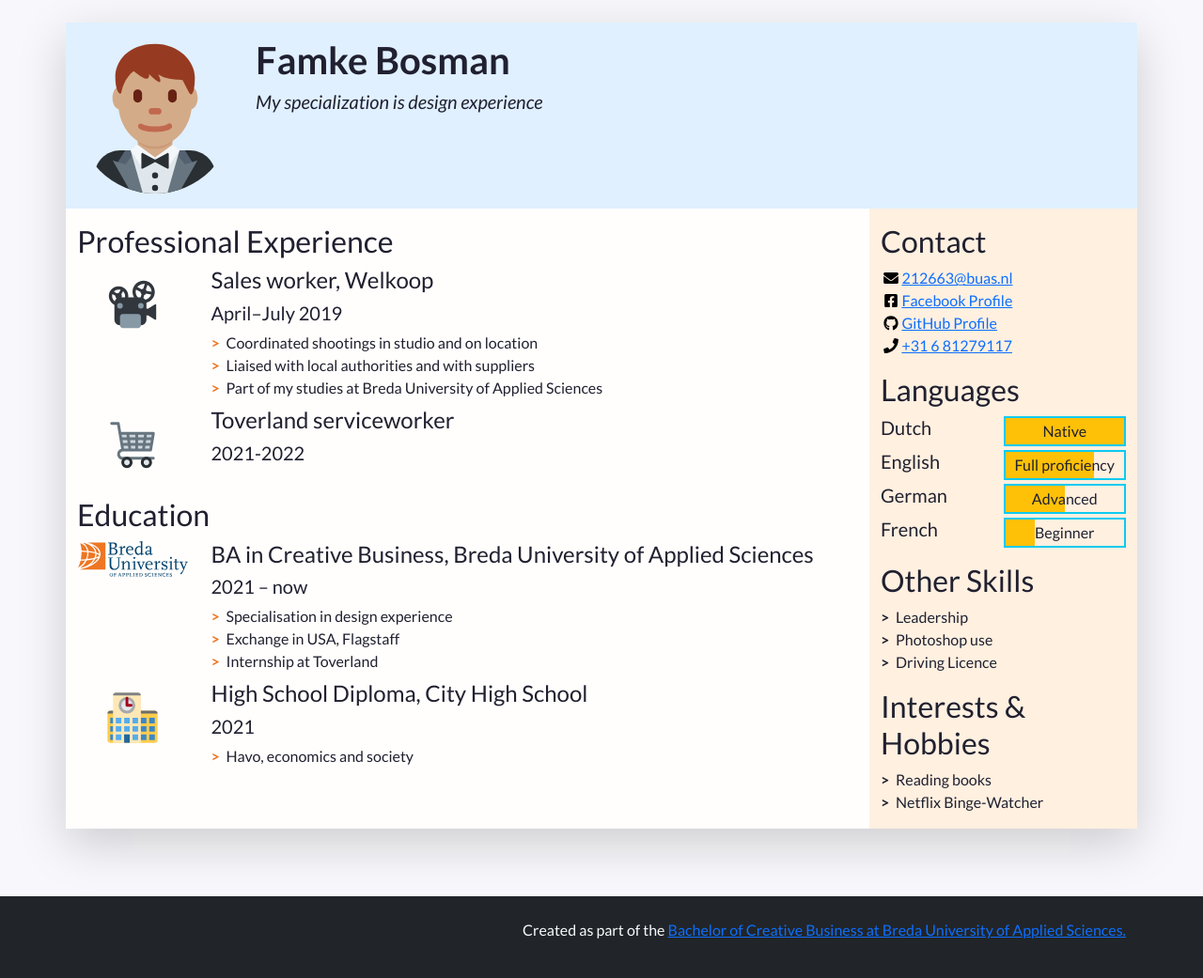
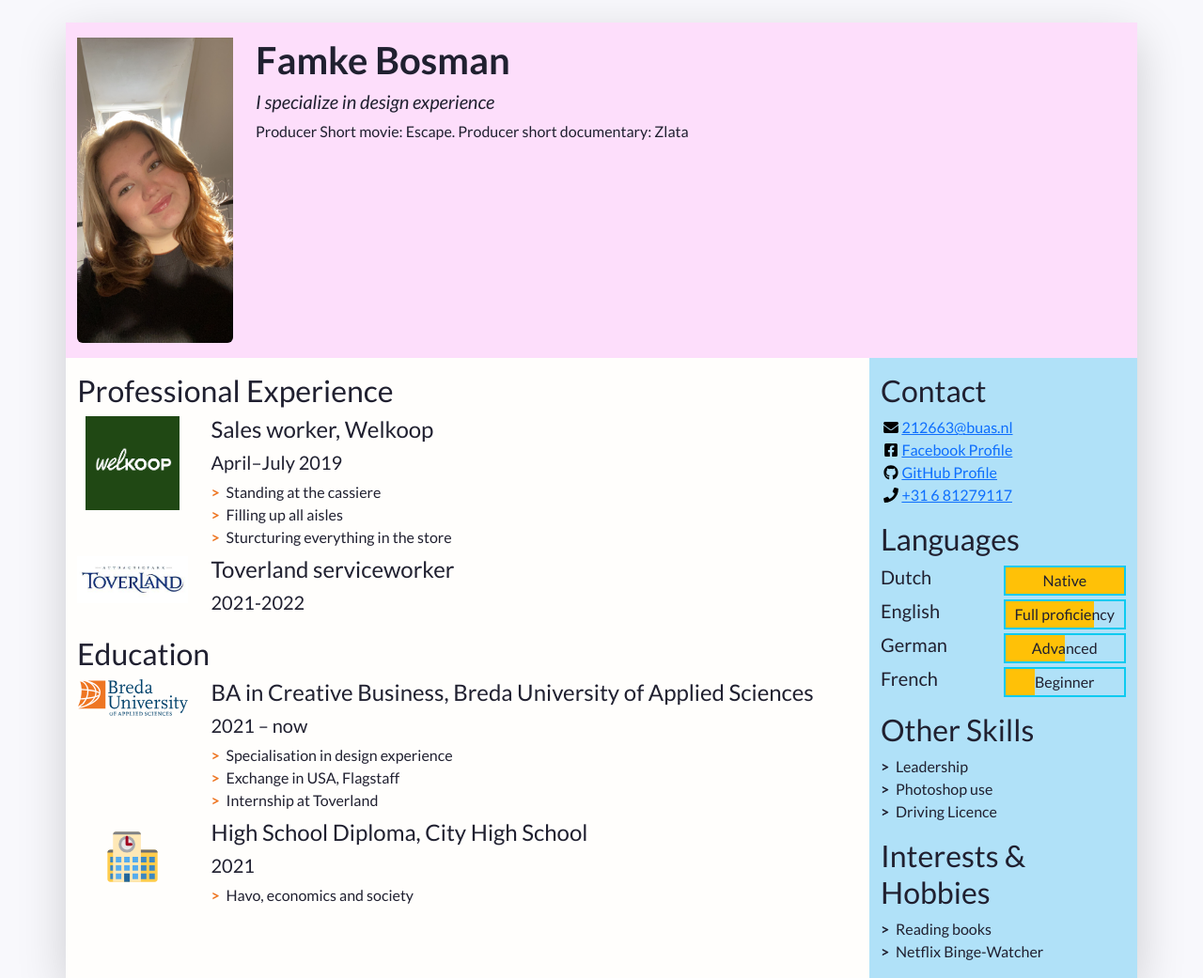
Before and after one commit to famkebosman/resume-assignment, a plain HTML site: page index.html in a window 1280 px wide. Shown: the top 1041 px of the page at 94% size. Drawn offline with nearby package versions, Linux system fonts and the light colour scheme.

Commit message:
background and more

```diff
--- a/css/styles.css
+++ b/css/styles.css
@@ -14,7 +14,7 @@ body {
 /* Styles for custom classes in the document. (There are more, try to find them out!) */
 
 .resume-header {
-    background-color: #e0f0ff;
+    background-color: #FDDEFB;
 }
 
 .resume-main {
@@ -22,7 +22,7 @@ body {
 }
 
 .resume-aside {
-	background-color: #fff0e0;
+	background-color: #B0E1F8;
 }
 
 /* Styles for lists in the document */
--- a/index.html
+++ b/index.html
@@ -48,14 +48,15 @@
             "w-100" makes sure the image takes the full width of the column it's in
             "rounded-circle" cuts a circle around the image
           -->
-          <img class="w-100 rounded-circle my-3" src="images/portrait.svg" alt="Portrait of Firstname Lastname" width="160">
+          <img src="images/IMG_8468.JPG" alt="Portrait" width="173" height="325" class="w-100 rounded-bottom my-3">
         </div>
         <!--
           A container to wrap around your name and tagline. Full-width at small size, then columns of increasing size.
         -->
         <div class="col-12 col-sm-8 col-md-9 col-lg-10 my-3 header-content">
           <h1 class="fw-bolder">Famke Bosman</h1>
-          <h5 class="fst-italic tagline">My specialization is design experience</h5>
+          <h5 class="fst-italic tagline">I specialize in design experience</h5>
+          <p>Producer Short movie: Escape. Producer short documentary: Zlata&nbsp;</p>
         </div>
       </header>
 
@@ -86,16 +87,16 @@
               <li class="biography-item row mb-2">
                 <!-- We're using a grid inside a grid so we can align logos and text -->
                 <div class="logo-container col-3 col-sm-2 col-md-3 col-lg-2">
-                  <img class="biography-logo mw-100 d-block mx-auto" src="images/employers/projector.svg" alt="Company logo" width="80">
+                  <img class="biography-logo mw-100 d-block mx-auto" src="images/Unknown.png" alt="Company logo" width="100">
                 </div>
                 <div class="biography-contents col-9 col-sm-10 col-md-9 col-lg-10">
                   <h4>Sales worker, Welkoop</h4>
                   <h5>April&ndash;July 2019</h5>
                   <!-- Use the list below to talk about your achievements -->
                   <ul class="biography-details list-unstyled">
-                    <li>Coordinated shootings in studio and on location</li>
-                    <li>Liaised with local authorities and with suppliers</li>
-                    <li>Part of my studies at Breda University of Applied Sciences</li>
+                    <li>Standing at the cassiere</li>
+                    <li>Filling up all aisles</li>
+                    <li>Sturcturing everything in the store</li>
                   </ul>
                 </div>
               </li>
@@ -104,7 +105,7 @@
               <li class="biography-item row mb-2">
                 <div class="logo-container col-3 col-sm-2 col-md-3 col-lg-2">
                 <!-- We're using a grid inside a grid so we can align logos and text -->
-                  <img class="biography-logo mw-100 d-block mx-auto" src="images/employers/trolley.svg" alt="Company logo" width="80">
+                  <img class="biography-logo mw-100 d-block mx-auto" src="images/Unknown.jpeg" alt="Company logo" width="345">
                 </div>
                 <div class="biography-contents col-9 col-sm-10 col-md-9 col-lg-10">
                   <h4>Toverland serviceworker</h4>
@@ -177,7 +178,7 @@
             -->
             <ul class="contact-list list-unstyled">
               <li class="contact-item">
-                <a class="d-flex align-items-center" href="mailto:email@buas.nl" target="_blank">
+                <a class="d-flex align-items-center" href="mailto:212663@buas.nl" target="_blank">
                   <img class="contact-icon" src="images/icons/envelope.svg" alt="Email">
                   212663@buas.nl
                 </a>
@@ -195,7 +196,7 @@
                 </a>
               </li>
               <li class="contact-item">
-                <a class="d-flex align-items-center" href="tel:+31612345678" target="_blank">
+                <a class="d-flex align-items-center" href="tel:+31681279117" target="_blank">
                   <img class="contact-icon" src="images/icons/phone.svg" alt="Mobile Phone">
                   +31 6 81279117
                 </a>
```
Also changed, not shown: images/8708705e425d880141b95413abf64da2.jpg (added), images/Unknown.jpeg (added), images/Unknown.png (added), 1 other file.
